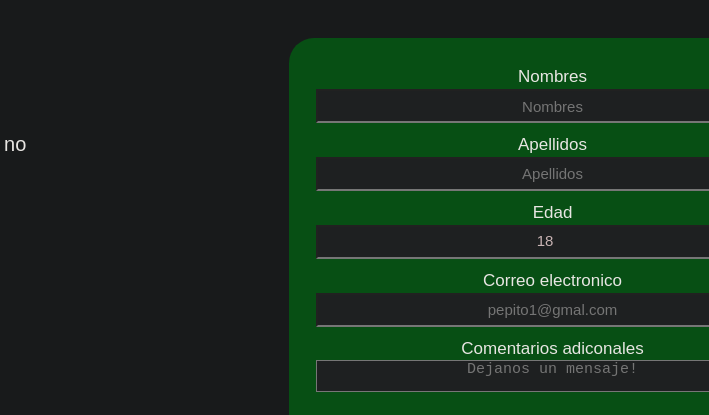
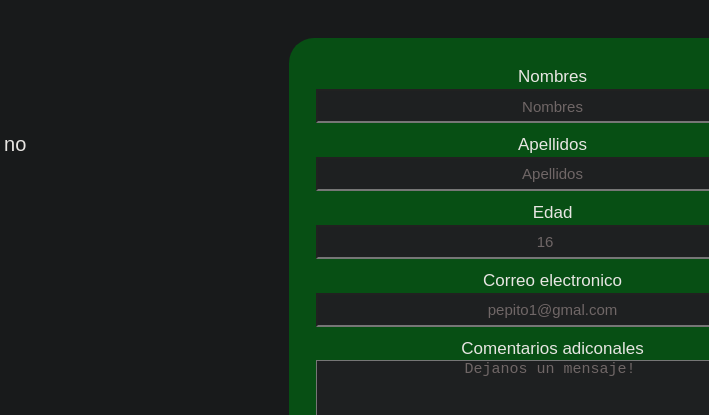
Before and after one commit to Piioni/LGMS_web_page_1, a plain HTML site: page contacto.html in a window 1280 px wide. Shown: the part 525-940 px from the top of the page, 571-1280 px from the left. Drawn offline with Linux system fonts and the light colour scheme.

Commit message:
Finished Web_page

```diff
--- a/contacto.html
+++ b/contacto.html
@@ -6,13 +6,13 @@
     <link rel="stylesheet" href="css/style.css">
 
 </head>
+
 <body>
-
 <!--Section del header-->
 <div class="section_header">
     <div class="section_wrapper_header">
         <div class="header">
-      <div> <img class="logo" alt="logo de empresa" src="img/logo.png"> </div>
+            <div><img class="logo" alt="logo de empresa" src="img/logo.png"></div>
             <ul class="links">
                 <li><a href="index.html"> Inicio </a></li>
                 <li><a href="contacto.html"> Contacto </a></li>
@@ -35,7 +35,8 @@
     <div class="formulario_wrapper">
         <div class="formulario_left">
             <h2 class="heading_formulario"> Estamos aqui para ayudarte! </h2>
-      <p class="formulario_text"> Si tienes alguna consulta o necesitas más información, no dudes en ponerte en contacto con nosotros.
+            <p class="formulario_text"> Si tienes alguna consulta o necesitas más información, no dudes en ponerte en
+                contacto con nosotros.
                 <br><br>Rellena el formulario a continuación.
                 <br><br>Nos aseguraremos de responderte rápidamente!</p>
             <img class="form_image" src="img/logo.png" alt="arbol amarillo">
@@ -47,11 +48,14 @@
                 <label class="form_label" for="apellidos"> Apellidos </label>
                     <input class="input_text" required type="text" name="apelliidos" id="apellidos" placeholder="Apellidos">
                 <label class="form_label" for="edad"> Edad </label>
-        <input class="input_number" required type="number" min="16" max="99" name="edad" id="edad" placeholder="18">
+                    <input class="input_number" required type="number" min="16" max="99" name="edad" id="edad"
+                       placeholder="16">
                 <label class="form_label" for="email"> Correo electronico </label>
-        <input class="input_text" required type="email" name="email" id="email" size="50" placeholder="pepito1@gmal.com">
+                    <input class="input_text" required type="email" name="email" id="email" size="50"
+                       placeholder="pepito1@gmal.com">
                 <label class="form_label" for="comentarios">Comentarios adiconales </label>
-        <textarea class="input_text area" required cols="50" rows="50" id="comentarios" placeholder="Dejanos un mensaje!"></textarea>
+                    <textarea class="input_text area" cols="50" rows="7" required id="comentarios"
+                          placeholder="Dejanos un mensaje!"></textarea>
                 <input type="submit" class="button_form" value="Enviar formulario">
             </form>
         </div>
--- a/css/style.css
+++ b/css/style.css
@@ -191,6 +191,7 @@ a:hover {
   background-color: #ff7d25;
 }
 
+/* Section del footer*/
 .footer {
   height: 70px;
   display: flex;
@@ -320,12 +321,23 @@ a:hover {
   font-size: 17px;
 }
 
-.input_text, .input_number::placeholder {
-  color: #c9b4b4;
+.input_text::placeholder, .input_number::placeholder{
+  color: #706767;
   font-size: 15px;
 }
 
-input, textarea {
+.input_number, .input_text {
+  color: #e8e6e3;
+  font-size: 15px;
+}
+
+textarea {
+  max-width: fit-content;
+  background-color:#1e2021 ;
+  margin-bottom: 10px;
+}
+
+input {
   height: 30px;
   background-color: #1e2021;
   margin-bottom: 10px;
```
Also changed, not shown: articulos.html (+17 -9 lines), index.html (+6 -5 lines), sent_form.html (+1 -1 lines). Lines whose indentation alone changed are shown as unchanged.
